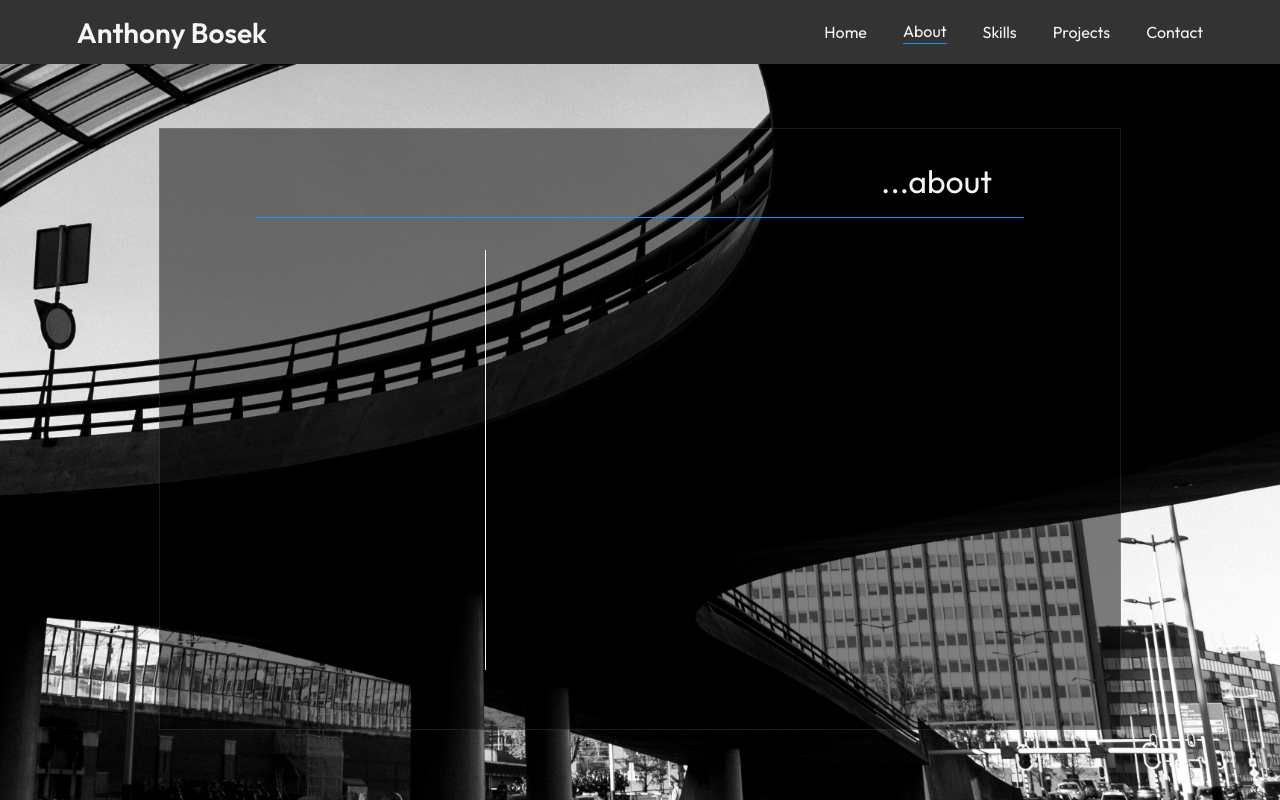
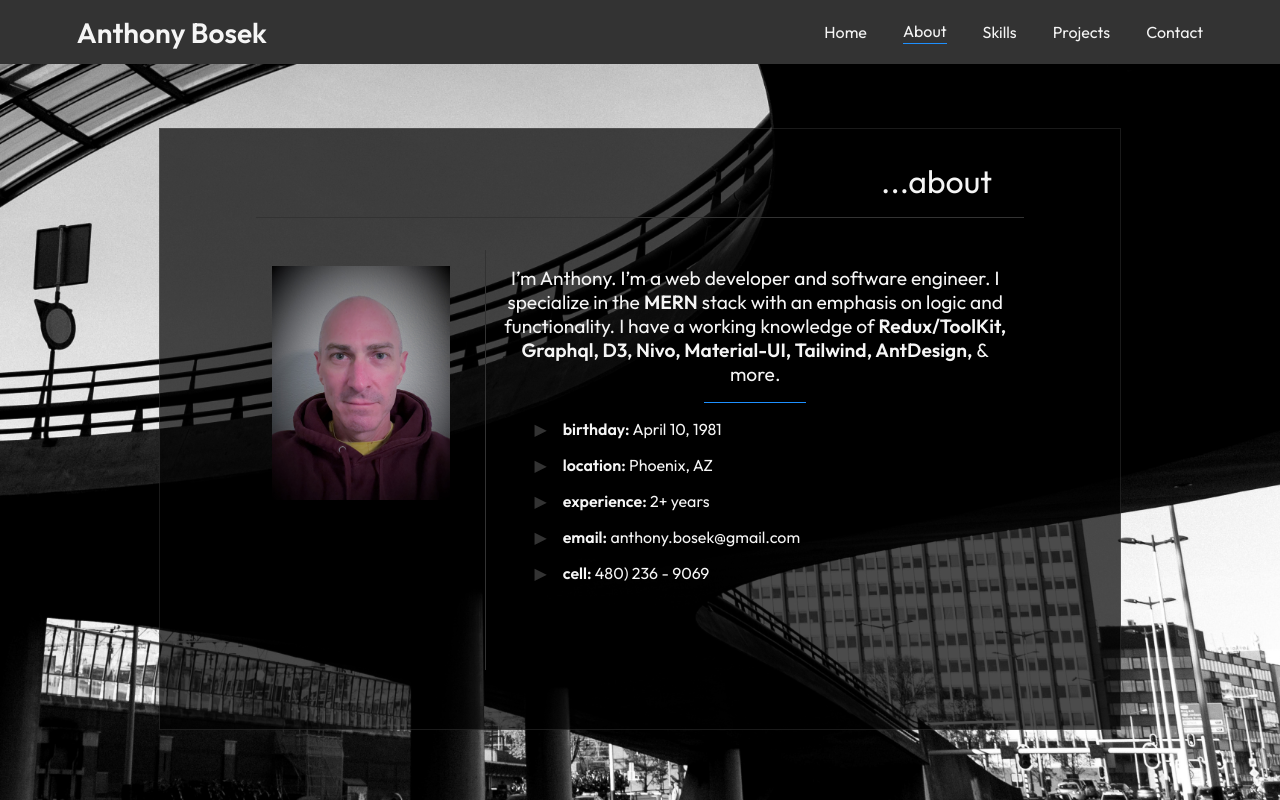
Before and after one commit to anthonyBosek/reactPortfolio, a React (Create React App) app in the folder client/: page /about in a window 1280 px wide. Built offline with nearby package versions, Linux system fonts and the light colour scheme.

Commit message:
aboutPage content

```diff
--- a/client/src/index.css
+++ b/client/src/index.css
@@ -41,8 +41,9 @@ body,
   width: 75vw;
   margin: 8vh auto;
   border: 1px solid rgba(255, 255, 255, 0.1);
+  color: whitesmoke;
   /* border-radius: 10px; */
-  background-color: rgba(0, 0, 0, 0.5);
+  background-color: rgba(0, 0, 0, 0.7);
 }
 .header {
   width: 80%;
@@ -50,6 +51,12 @@ body,
   justify-content: flex-end;
   margin: 0 auto;
   padding: 2rem 0 1rem 0;
-  color: whitesmoke;
-  border-bottom: 1px solid dodgerblue;
+  /* color: whitesmoke; */
+  border-bottom: 1px solid #333;
 }
+ul,
+li {
+  list-style: none;
+  padding: 0;
+  margin: 1rem;
+}
--- a/client/src/views/AboutPage.jsx
+++ b/client/src/views/AboutPage.jsx
@@ -1,6 +1,7 @@
 import { Box } from "@mui/material";
 import FlexBetween from "../components/FlexBetween";
 import RegularTxt from "../components/RegularTxt";
+import avatar from "../assets/images/avatar.jpg";
 
 const AboutPage = () => {
   return (
@@ -16,9 +17,57 @@ const AboutPage = () => {
           height="70%"
           width="80%"
           m="2rem auto"
-          gridTemplateColumns="30% 60%"
+          gridTemplateColumns="30% 70%"
         >
-          <Box borderRight="1px solid whitesmoke" paddingTop="1rem"></Box>
+          <Box borderRight="1px solid #333" padding="1rem">
+            <img
+              src={avatar}
+              alt="avatar"
+              width="90%"
+              // style={{ borderRadius: "50%" }}
+            />
+          </Box>
+          <Box sx={{ padding: "1rem" }}>
+            <RegularTxt sx={{ textAlign: "center", fontSize: "1.2rem" }}>
+              I’m Anthony. I’m a web developer and software engineer. I
+              specialize in the <b>MERN</b> stack with an emphasis on logic and
+              functionality. I have a working knowledge of{" "}
+              <b>
+                Redux/ToolKit, Graphql, D3, Nivo, Material-UI, Tailwind,
+                AntDesign,
+              </b>{" "}
+              & more.
+              <Box
+                sx={{
+                  maxWidth: "8vw",
+                  borderBottom: "1px solid dodgerblue",
+                  margin: "1rem auto",
+                }}
+              />
+            </RegularTxt>
+            <ul>
+              <li>
+                <span style={{ color: "#333", paddingRight: "1rem" }}>▶</span>
+                <b>birthday:</b> April 10, 1981
+              </li>
+              <li>
+                <span style={{ color: "#333", paddingRight: "1rem" }}>▶</span>
+                <b>location:</b> Phoenix, AZ
+              </li>
+              <li>
+                <span style={{ color: "#333", paddingRight: "1rem" }}>▶</span>
+                <b>experience:</b> 2+ years
+              </li>
+              <li>
+                <span style={{ color: "#333", paddingRight: "1rem" }}>▶</span>
+                <b>email:</b> anthony.bosek@gmail.com
+              </li>
+              <li>
+                <span style={{ color: "#333", paddingRight: "1rem" }}>▶</span>
+                <b>cell:</b> 480) 236 - 9069
+              </li>
+            </ul>
+          </Box>
         </Box>
       </Box>
     </FlexBetween>
```
Also changed, not shown: client/src/assets/images/avatar.jpg.
